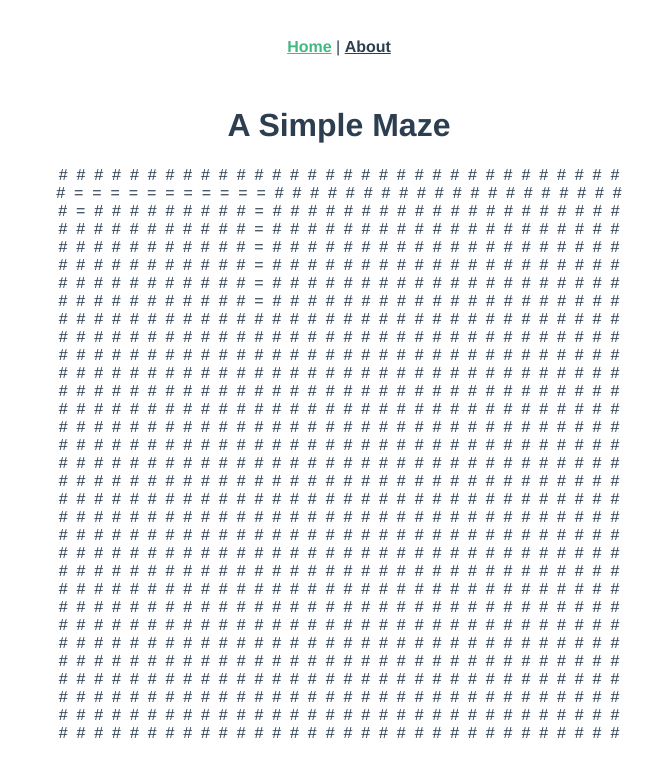
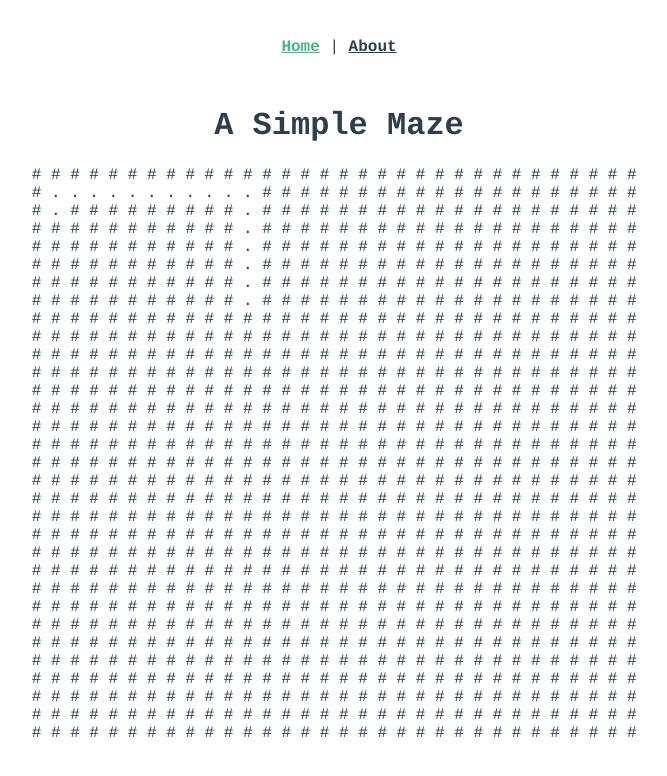
Before and after one commit to mbystrom/MazeVue, a Vue app: page /#/ in a window 1280 px wide. Shown: the top 776 px of the page, without its empty margins (301-968 px from the left). Built offline with nearby package versions, Linux system fonts and the light colour scheme.

Commit message:
Change to monospaced font

```diff
--- a/src/App.vue
+++ b/src/App.vue
@@ -10,7 +10,7 @@
 
 <style>
 #app {
-  font-family: 'Avenir', Helvetica, Arial, sans-serif;
+  font-family: 'courier', Helvetica, Arial, sans-serif;
   -webkit-font-smoothing: antialiased;
   -moz-osx-font-smoothing: grayscale;
   text-align: center;
--- a/src/views/Maze.vue
+++ b/src/views/Maze.vue
@@ -3,8 +3,8 @@
     <h1>A Simple Maze</h1>
     <span v-for="(row, index) in maze" :key="index">
       <span v-for="(col, index) in row" :key="index">
-        <span v-if="col === '#'">&nbsp;#&nbsp;</span>
-        <span v-else>&nbsp;=&nbsp;</span>
+        <span v-if="col === '#'">#&nbsp;</span>
+        <span v-else>.&nbsp;</span>
       </span><br/>
     </span>
   </div>
```
